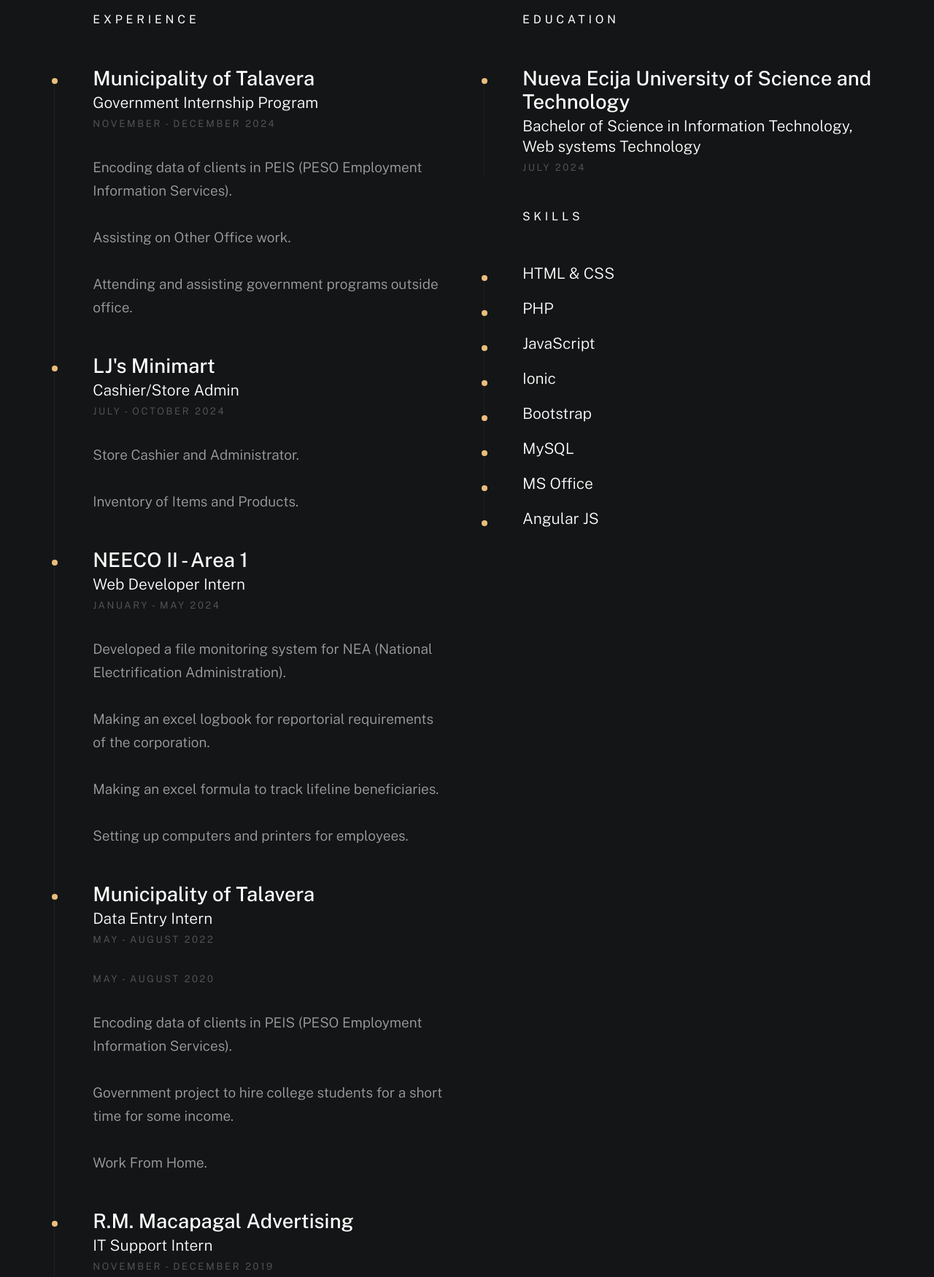
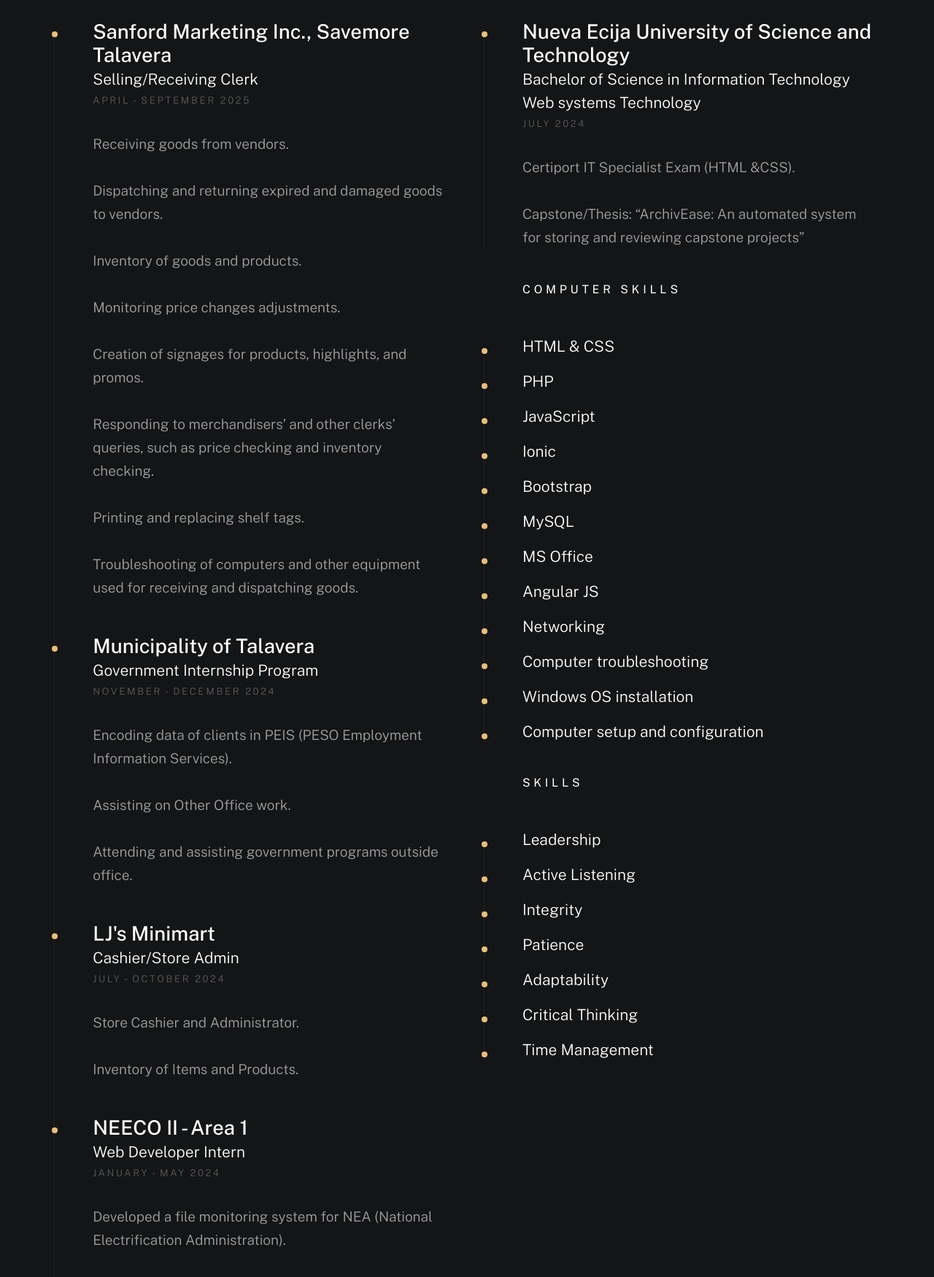
Before and after one commit to Keysiii15/profile.github, a plain HTML site: page index.html in a window 1280 px wide. Shown: the part 2325-4075 px from the top of the page at 73% size. Drawn offline with nearby package versions, Linux system fonts and the light colour scheme; a web font is replaced by a local one.

Commit message:
Update index.html
New experiences and updated skills and education

```diff
--- a/index.html
+++ b/index.html
@@ -141,7 +141,7 @@
                                 and collaborating with designers and project managers to bring creative ideas to life. I love the mix of
                                 creativity and problem-solving that web development offers.
                             </p>
-                            <a href="https://drive.google.com/file/d/1_ashoYNWG31iu3lrYn2ppY8rvO1mZOdw/view?usp=sharing" class="btn btn--medium u-fullwidth" data-animate-el target="_blank">View CV</a>
+                            <a href="https://drive.google.com/file/d/19Lkwn7OlYDbLsIkTnGLgBORLIOfF0bLO/view?usp=sharing" class="btn btn--medium u-fullwidth" data-animate-el target="_blank">View CV</a>
 
                         </div>
                     </div>
@@ -158,12 +158,10 @@
                             <li>Programming</li>
                             <li>Microsoft Office</li>
                             <li>Data Entry</li>
-                            <li>Project Management</li>
                         </ul>
 
                     </div>
                 </div> <!-- end about-expertise -->
-
 
                 <div class="row about-timelines" data-animate-block>
 
@@ -174,7 +172,26 @@
                         </h2>
 
                         <div class="timeline" data-animate-el>
-
+                            <!-- savemore -->
+                            <div class="timeline__block">
+                                <div class="timeline__bullet"></div>
+                                <div class="timeline__header">
+                                    <h4 class="timeline__title">Sanford Marketing Inc., Savemore Talavera</h3>
+                                    <h5 class="timeline__meta">Selling/Receiving Clerk</h5>
+                                    <p class="timeline__timeframe">April - September 2025</p>
+                                </div>
+                                <div class="timeline__desc">
+                                    <p>Receiving goods from vendors.</p>
+                                    <p>Dispatching and returning expired and damaged goods to vendors.</p>
+                                    <p>Inventory of goods and products.</p>
+                                    <p>Monitoring price changes adjustments.</p>
+                                    <p>Creation of signages for products, highlights, and promos.</p>
+                                    <p>Responding to merchandisers’ and other clerks’ queries, such as price checking and inventory checking.</p>
+                                    <p>Printing and replacing shelf tags.</p>
+                                    <p>Troubleshooting of computers and other equipment used for receiving and dispatching goods.</p>
+                                </div>
+                            </div>
+                            <!-- GIP -->
                             <div class="timeline__block">
                                 <div class="timeline__bullet"></div>
                                 <div class="timeline__header">
@@ -188,7 +205,7 @@
                                     <p>Attending and assisting government programs outside office.</p>
                                 </div>
                             </div>
-
+                            <!-- LJ's Minimart -->
                             <div class="timeline__block">
                                 <div class="timeline__bullet"></div>
                                 <div class="timeline__header">
@@ -201,7 +218,7 @@
                                     <p>Inventory of Items and Products.</p>
                                 </div>
                             </div>
-
+                            <!-- NEECO II - Area 1 -->
                             <div class="timeline__block">
                                 <div class="timeline__bullet"></div>
                                 <div class="timeline__header">
@@ -216,7 +233,7 @@
                                     <p>Setting up computers and printers for employees.</p>
                                 </div>
                             </div>
-
+                            <!-- Municipality of Talavera -->
                             <div class="timeline__block">
                                 <div class="timeline__bullet"></div>
                                 <div class="timeline__header">
@@ -229,20 +246,6 @@
                                     <p>Encoding data of clients in PEIS (PESO Employment Information Services).</p>
                                     <p>Government project to hire college students for a short time for some income.</p>
                                     <p>Work From Home.</p>
-                                </div>
-                            </div>
-
-                            <div class="timeline__block">
-                                <div class="timeline__bullet"></div>
-                                <div class="timeline__header">
-                                    <h4 class="timeline__title">R.M. Macapagal Advertising</h4>
-                                    <h5 class="timeline__meta">IT Support Intern</h5>
-                                    <p class="timeline__timeframe">November - December 2019</p>
-                                </div>
-                                <div class="timeline__desc">
-                                    <p>Operating Tarpaulin Printers, maintaining and checking ink levels before using.</p>
-                                    <p>Printing and cutting Tarpaulins used for clients' personal use or advertisements.</p>
-                                    <p>Labeling and designing T-shirts.</p>
                                 </div>
                             </div>
 
@@ -262,15 +265,21 @@
                                 <div class="timeline__bullet"></div>
                                 <div class="timeline__header">
                                     <h4 class="timeline__title">Nueva Ecija University of Science and Technology</h3>
-                                    <h5 class="timeline__meta">Bachelor of Science in Information Technology, Web systems Technology</h5>
+                                    <h5 class="timeline__meta">Bachelor of Science in Information Technology</h5>
+                                    <h5 class="timeline__meta">Web systems Technology</h5>
                                     <p class="timeline__timeframe">July 2024</p>
+                                </div>
+                                <div class="timeline__desc">
+                                    <p>Certiport IT Specialist Exam (HTML &CSS).</p>
+                                    <p>Capstone/Thesis: “ArchivEase: An automated system for storing and reviewing capstone projects”</p>
                                 </div>
                             </div>
 
                         </div> <!-- end timeline -->
 
+                        <!-- hard skills -->
                         <h2 class="text-pretitle" data-animate-el>
-                            Skills
+                            Computer Skills
                         </h2>
 
                         <div class="timeline" data-animate-el>
@@ -322,11 +331,86 @@
                                 <div class="timeline__header">
                                     <h5 class="timeline__meta">Angular JS</h5>
                                 </div>
-
                             </div>
-
+                            <div class="timeline__block">
+                                <div class="timeline__bullet"></div>
+                                <div class="timeline__header">
+                                    <h5 class="timeline__meta">Networking</h5>
+                                </div>
+                            </div>
+                            <div class="timeline__block">
+                                <div class="timeline__bullet"></div>
+                                <div class="timeline__header">
+                                    <h5 class="timeline__meta">Computer troubleshooting</h5>
+                                </div>
+                            </div>
+                            <div class="timeline__block">
+                                <div class="timeline__bullet"></div>
+                                <div class="timeline__header">
+                                    <h5 class="timeline__meta">Windows OS installation</h5>
+                                </div>
+                            </div>
+                            <div class="timeline__block">
+                                <div class="timeline__bullet"></div>
+                                <div class="timeline__header">
+                                    <h5 class="timeline__meta">Computer setup and configuration</h5>
+                                </div>
+                                <div class="timeline__desc">
+                                    <p></p>
+                                </div>
+                            </div>
                         </div> <!-- end timeline -->
 
+                        <!-- soft skills -->
+                        <h2 class="text-pretitle" data-animate-el>
+                            Skills
+                        </h2>
+
+                        <div class="timeline" data-animate-el>
+
+                            <div class="timeline__block">
+                                <div class="timeline__bullet"></div>
+                                <div class="timeline__header">
+                                    <h5 class="timeline__meta">Leadership</h5>
+                                </div>
+                            </div>
+                            <div class="timeline__block">
+                                <div class="timeline__bullet"></div>
+                                <div class="timeline__header">
+                                    <h5 class="timeline__meta">Active Listening</h5>
+                                </div>
+                            </div>
+                            <div class="timeline__block">
+                                <div class="timeline__bullet"></div>
+                                <div class="timeline__header">
+                                    <h5 class="timeline__meta">Integrity</h5>
+                                </div>
+                            </div>
+                            <div class="timeline__block">
+                                <div class="timeline__bullet"></div>
+                                <div class="timeline__header">
+                                    <h5 class="timeline__meta">Patience</h5>
+                                </div>
+                            </div>
+                            <div class="timeline__block">
+                                <div class="timeline__bullet"></div>
+                                <div class="timeline__header">
+                                    <h5 class="timeline__meta">Adaptability</h5>
+                                </div>
+                            </div>
+                            <div class="timeline__block">
+                                <div class="timeline__bullet"></div>
+                                <div class="timeline__header">
+                                    <h5 class="timeline__meta">Critical Thinking</h5>
+                                </div>
+                            </div>
+                            <div class="timeline__block">
+                                <div class="timeline__bullet"></div>
+                                <div class="timeline__header">
+                                    <h5 class="timeline__meta">Time Management</h5>
+                                </div>
+                            </div>
+                        </div>
                     </div> <!-- end column -->
 
 
```
